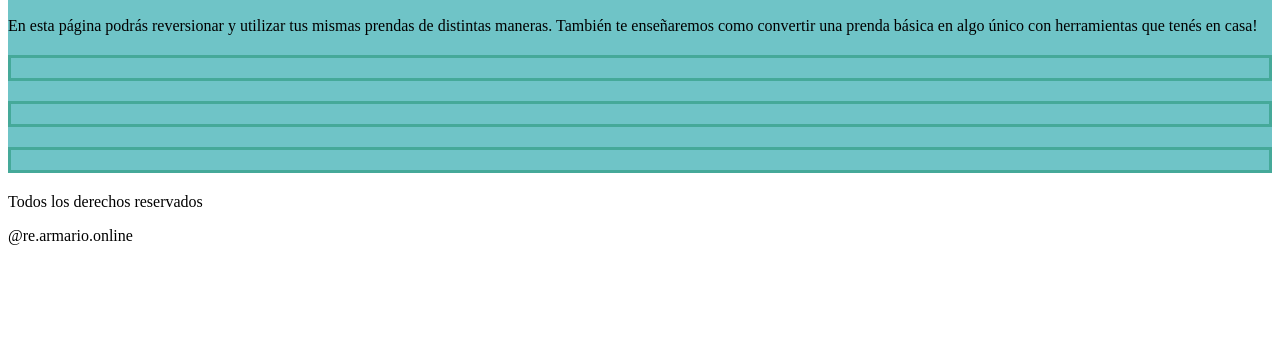
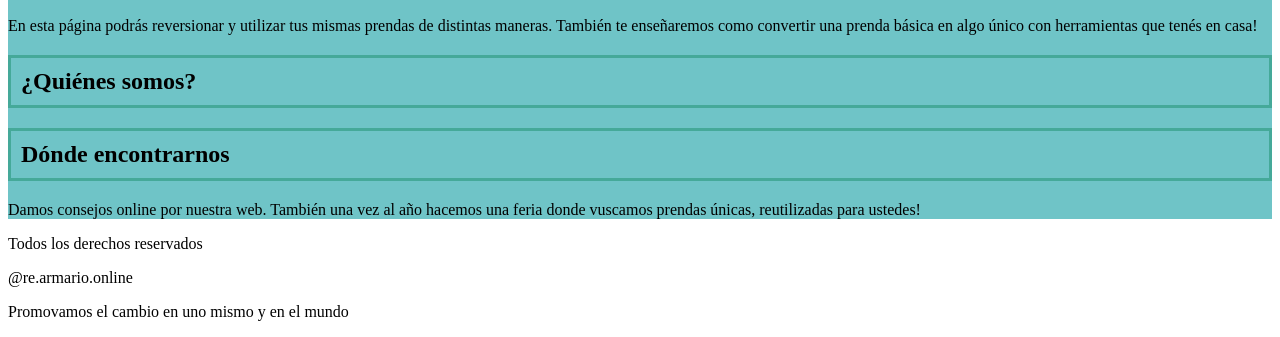
Before and after one commit to giuliana-manograsso/TP-Manograsso-Giuliana-4E, a plain HTML site: page index.html in a window 1280 px wide. Shown: the part 600-937 px from the top of the page. Before the commit the page ends 861 px from the top, so only its background shows below. Drawn offline with Linux system fonts and the light colour scheme.

Commit message:
agregué info al article del index 1 e info al footer

```diff
--- a/index.html
+++ b/index.html
@@ -29,22 +29,19 @@
         <p>En esta página podrás reversionar y utilizar tus mismas prendas de distintas maneras. También te enseñaremos como convertir una prenda básica en algo único con herramientas que tenés en casa!</p>
         </article>
     <article>
-        <h2></h2>
+        <h2>¿Quiénes somos?</h2>
         <p></p>
     </article>
     <article>
-        <h2></h2>
-        <p></p>
-    </article>
-    <article>
-        <h2></h2>
-        <p></p>
+        <h2>Dónde encontrarnos</h2>
+        <p>Damos consejos online por nuestra web. También una vez al año hacemos una feria donde vuscamos prendas únicas, reutilizadas para ustedes!</p>
     </article>
     </section>
 </main>
 <footer>
     <p>Todos los derechos reservados</p>
     <p>@re.armario.online</p>
+    <p>Promovamos el cambio en uno mismo y en el mundo</p>
 </footer>
 </body>
 </html>
```
Also changed, not shown: index2.html (+1 -0 lines), index3.html (+1 -0 lines), index4.html (+1 -0 lines).
